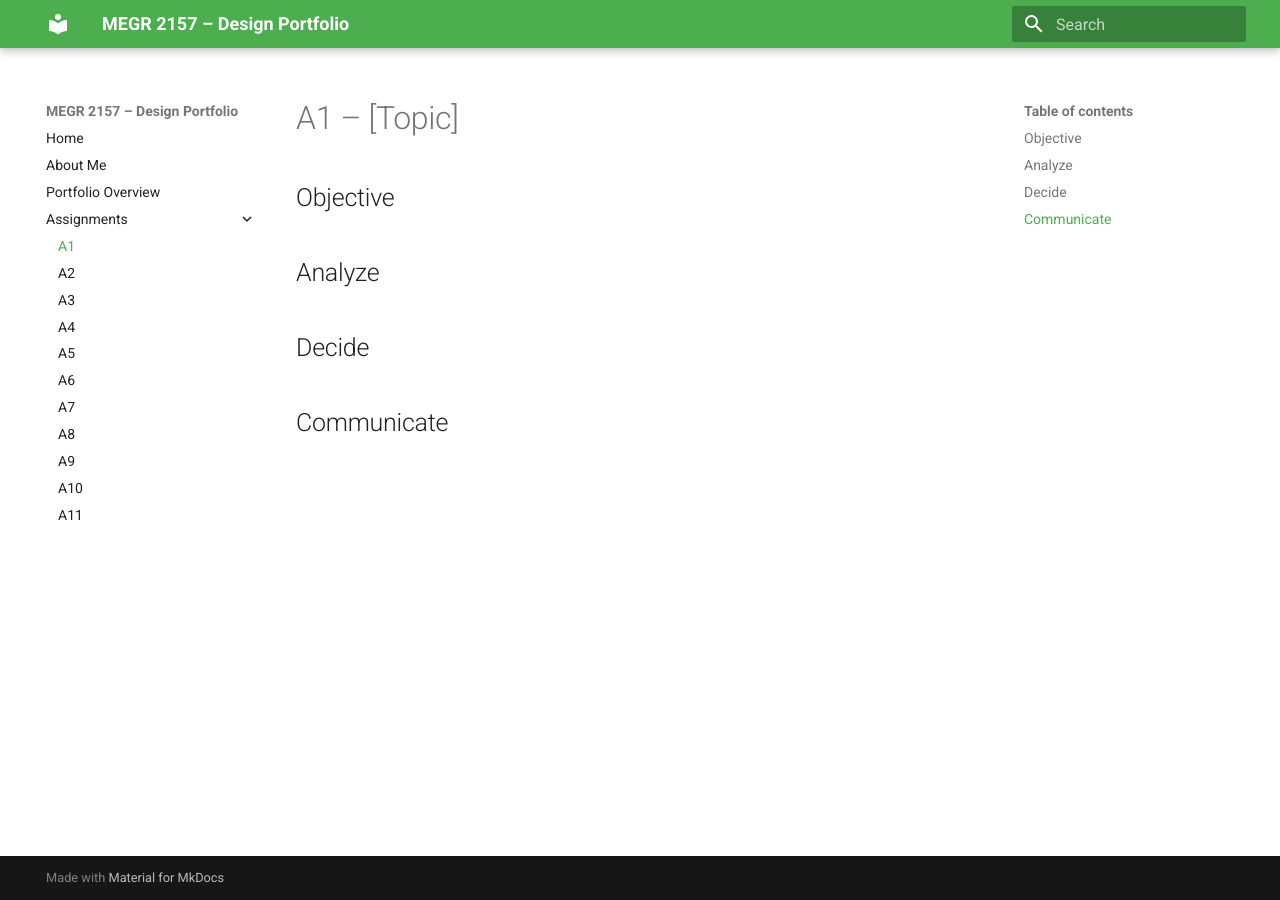
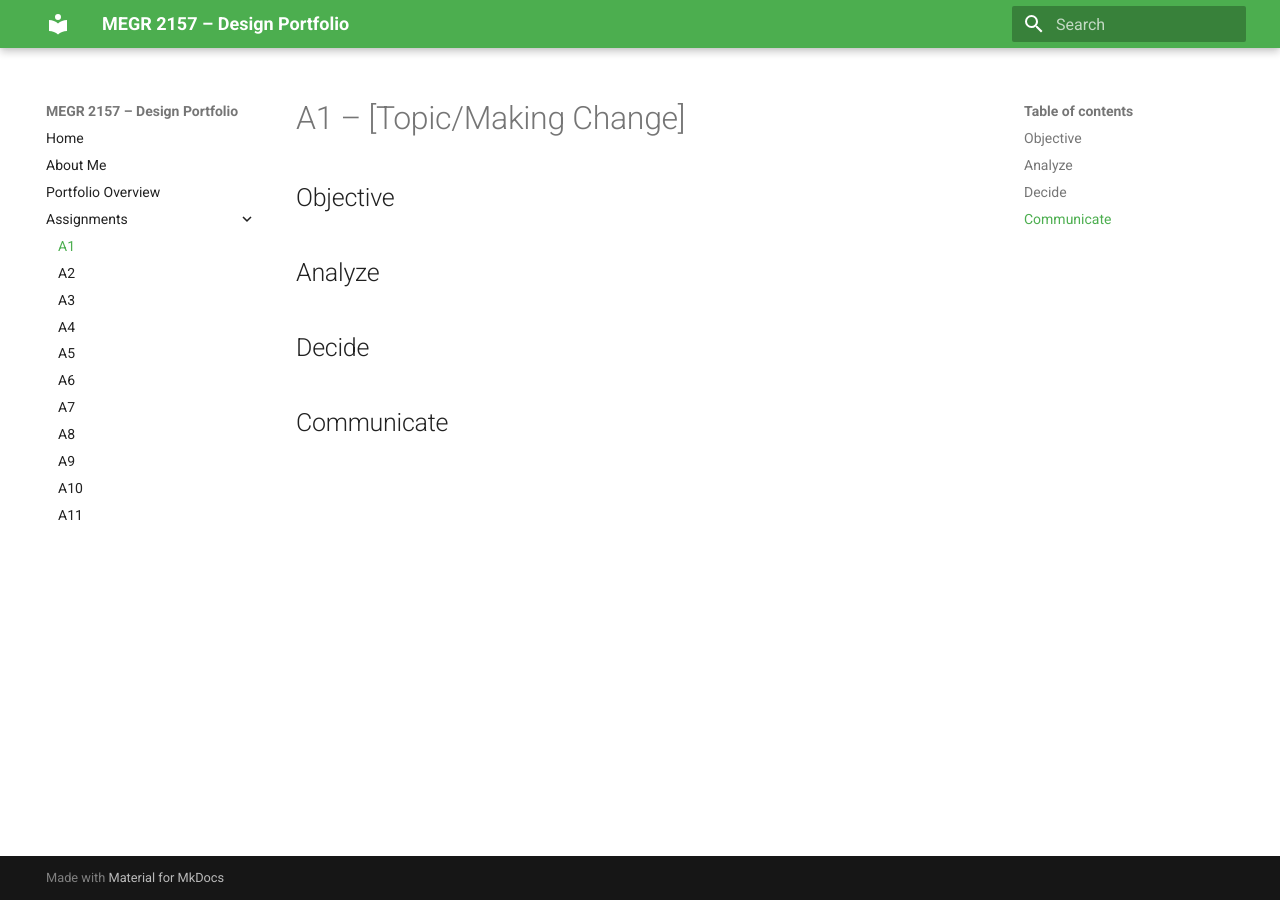
Before and after one commit to MHasan-27/megr2157-portfolio, an MkDocs documentation site: the page built from docs/assignments/A01/index.md, in a window 1280 px wide. Built offline with MkDocs 1.6.1 and Material for MkDocs 9.7.7, drawn with Linux system fonts in a browser that asks for light colours.

Commit message:
Update assignment title to include 'Making Change'

```diff
--- a/docs/assignments/A01/index.md
+++ b/docs/assignments/A01/index.md
@@ -1,4 +1,4 @@
-# A1 – [Topic]
+# A1 – [Topic/Making Change]
 
 ## Objective
 
```
